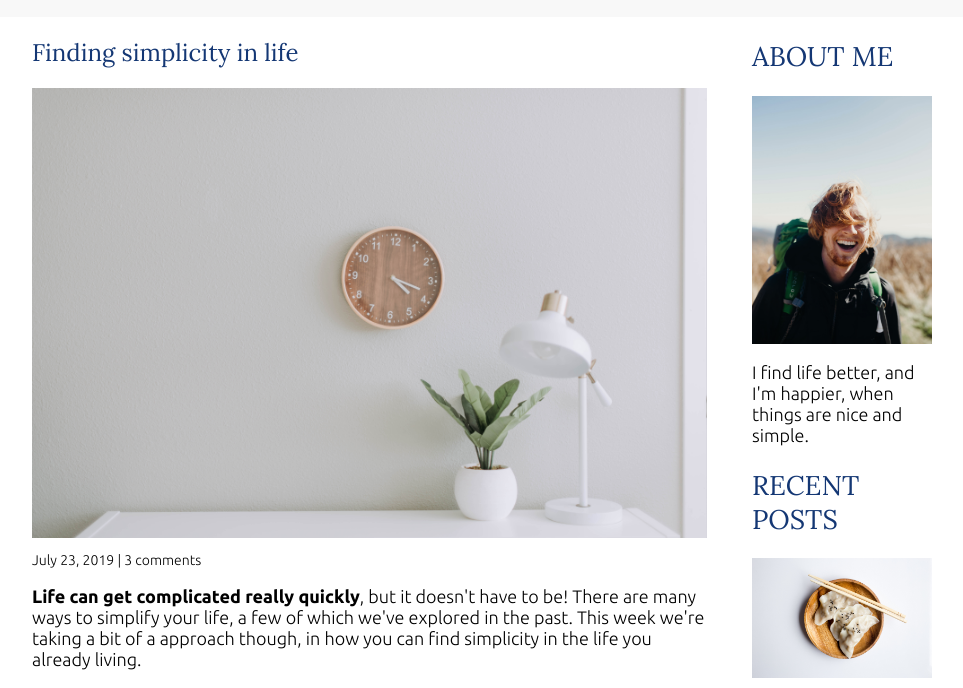
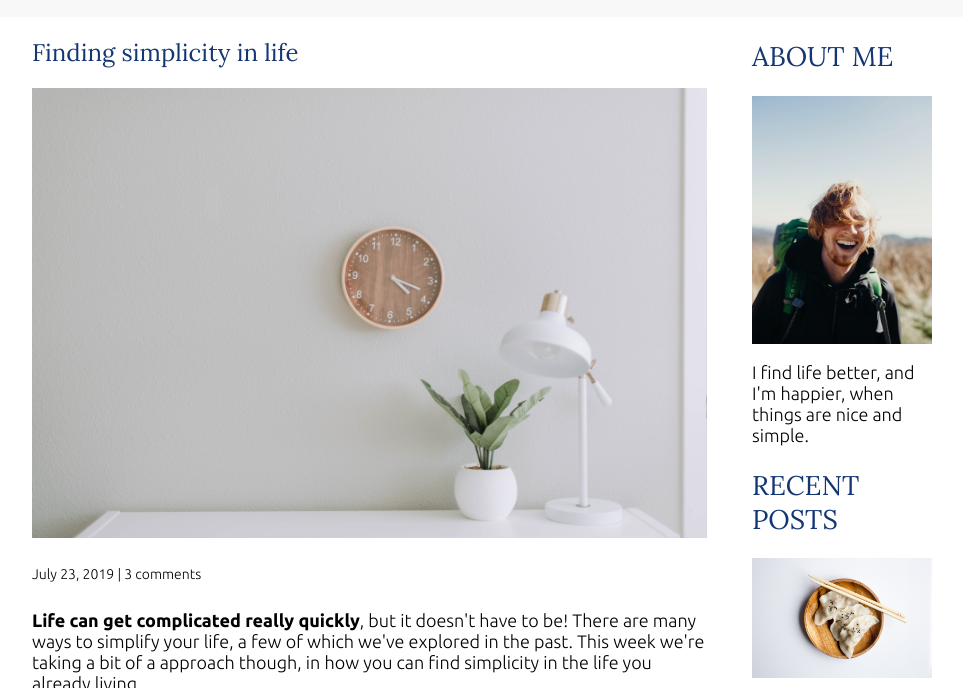
Before and after one commit to mikerobards/LTSL-responsive-site, a plain HTML site: page index.html in a window 1280 px wide. Shown: the part 112-800 px from the top of the page, without its empty margins (158-1121 px from the left). Drawn offline with Linux system fonts and the light colour scheme.

Commit message:
style feature article

```diff
--- a/css/styles.css
+++ b/css/styles.css
@@ -68,7 +68,9 @@ strong {
 
 }
 
-
+.article-info {
+  margin: 2em 0;
+}
 
 
 /* layout */
@@ -139,15 +141,7 @@ nav a:focus {
   color: #707070;
 }
 
-/* @media (max-width: 675px) {
-  .container-nav {
-    flex-direction: column;
-  }
-
-  header {
-    text-align: center;
-  }
-
+@media (max-width: 675px) {
   nav ul {
     flex-direction: column;
   }
@@ -155,4 +149,12 @@ nav a:focus {
   nav li {
     margin: 0.5em 0;
   }
-} */
+}
+
+/* articles  */
+
+.article-featured {
+  border-bottom: #707070 1px solid;
+  padding-bottom: 2em;
+  margin-bottom: 2em;
+}
```
